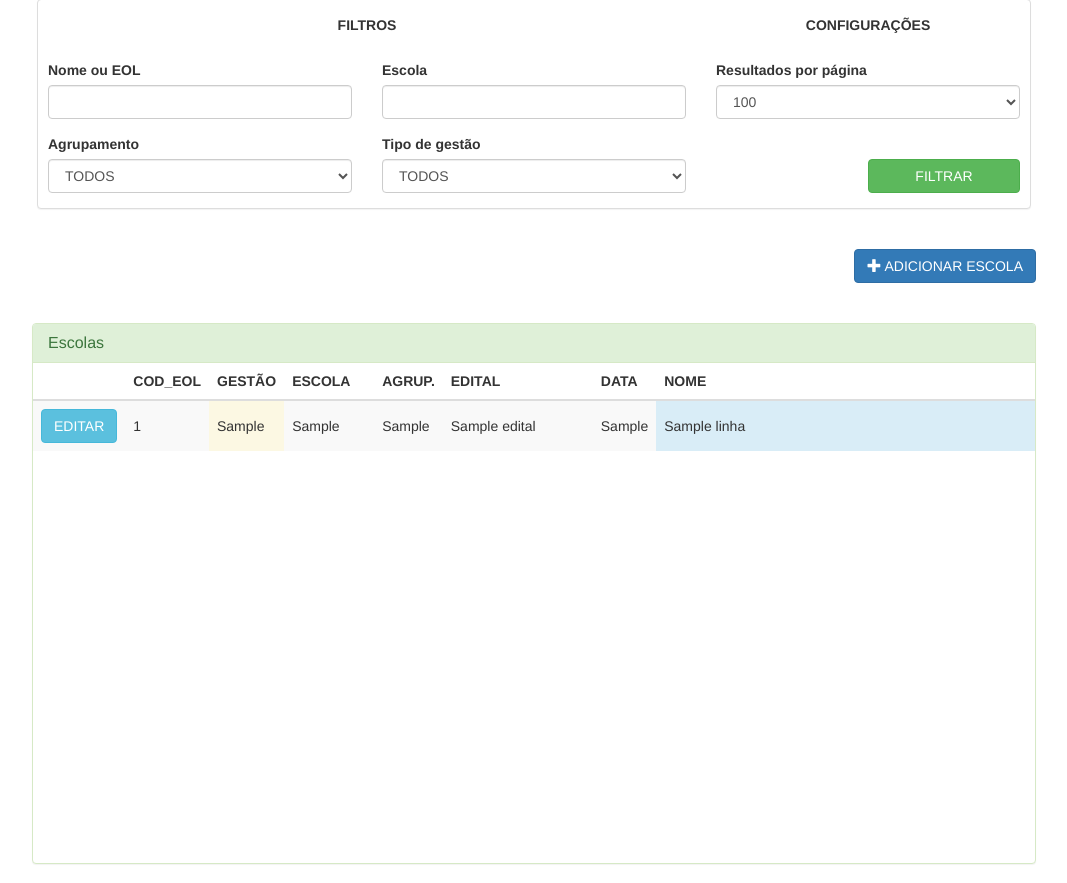
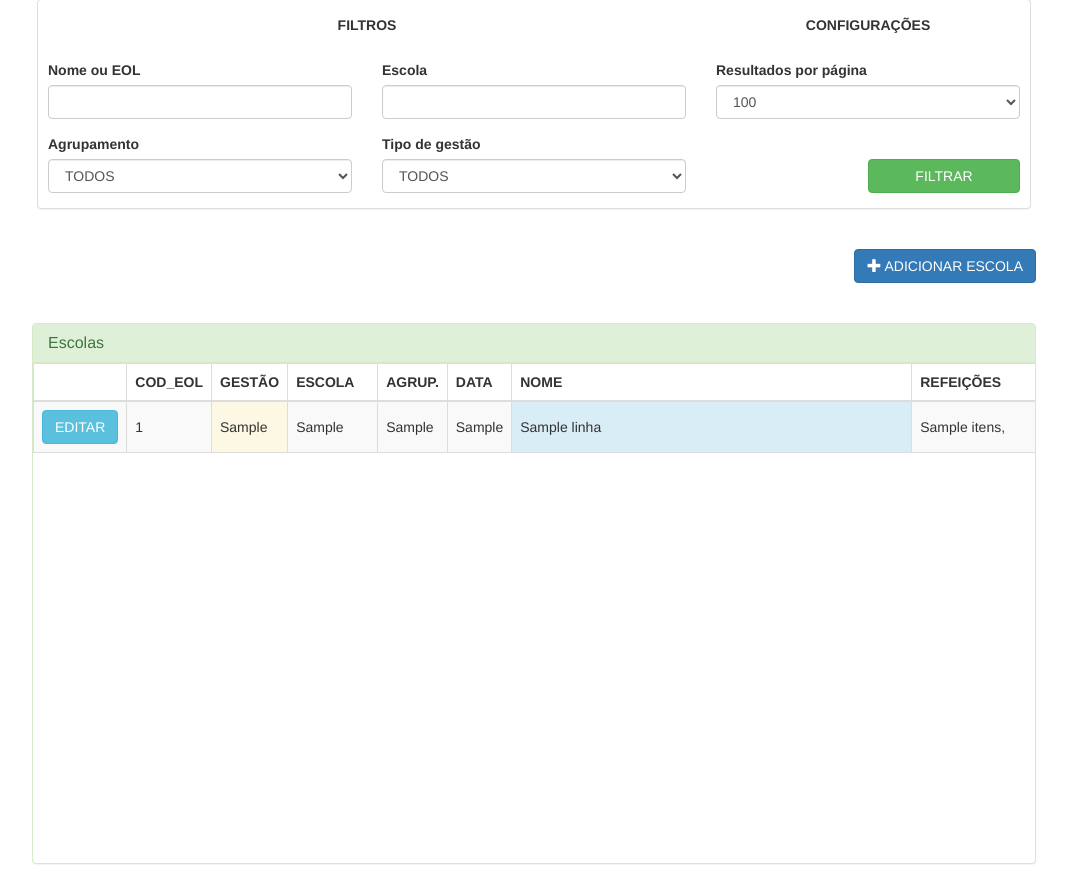
Before and after one commit to prefeiturasp/SME-PratoAberto-Editor, a Flask app: template templates/configuracoes_escola_v2.html in a window 1280 px wide. Shown: the part 113-996 px from the top of the page, without its empty margins (106-1173 px from the left). Run offline with Flask 2, Linux system fonts and the light colour scheme; the template is opened without the code that fills it: most values are stand-ins (such as "Sample title", 1, 10 or a date in 2020); parts of the project's set-up code (start-up, migrations or seed data) failed here and were passed over; some libraries are stand-ins or nearby versions.

Commit message:
Feito : [Prato Aberto] Ocultar colunas para otimização de visão (662)

```diff
--- a/templates/configuracoes_escola_v2.html
+++ b/templates/configuracoes_escola_v2.html
@@ -204,14 +204,14 @@
         </button>
     </div>
 
-    <div class="row">
+    <div class="row main">
         <div class="panel panel-success">
             <div class="panel-heading">
                 <h2 class="panel-title">Escolas</h2>
             </div>
             <div class="table-responsive">
                 <div>
-                    <table class="table table-hover table-striped" id="task-table">
+                    <table class="table table-bordered table-hover table-striped" id="task-table">
                         <thead>
                         <tr>
                             <th style="word-wrap: break-word;"></th>
@@ -219,20 +219,20 @@
                             <th style="word-wrap: break-word;">GESTÃO</th>
                             <th style="word-wrap: break-word;min-width: 90px;max-width: 90px;">ESCOLA</th>
                             <th title="AGRUPAMENTO" style="word-wrap: break-word;">AGRUP.</th>
-                            <th style="word-wrap: break-word;min-width: 150px;max-width: 150px;">EDITAL</th>
+                            <th style="display: none;word-wrap: break-word;min-width: 150px;max-width: 150px;">EDITAL</th>
                             <th style="word-wrap: break-word;">DATA</th>
                             <th  style="word-wrap: break-word;min-width: 400px;max-width: 400px;">NOME</th>
                             <th style="word-wrap: break-word;min-width: 300px;max-width: 300px;">REFEIÇÕES</th>
                             <th style="word-wrap: break-word;min-width: 300px;max-width: 300px;">IDADES</th>
-                            <th style="word-wrap: break-word;min-width: 300px;max-width: 300px;">ENDEREÇO</th>
-                            <th style="word-wrap: break-word;min-width: 150px;max-width: 150px;">BAIRRO</th>
+                            <th style="display: none;word-wrap: break-word;min-width: 300px;max-width: 300px;">ENDEREÇO</th>
+                            <th style="display: none;word-wrap: break-word;min-width: 150px;max-width: 150px;">BAIRRO</th>
                             <th style="display: none; word-wrap: break-word;">LAT</th>
                             <th style="display: none; word-wrap: break-word;">LON</th>
-                            <th style="word-wrap: break-word;">STATUS</th>
+                            <th style="display: none;word-wrap: break-word;">STATUS</th>
                         </tr>
                         </thead>
                         <tbody>
-                        {% for linha in escolas: %}
+                        {% for linha in escolas %}
                         <tr class="item">
                             <td><a class="btn btn-info" onclick='editRow(this)' href="#" data-toggle="modal"
                                    data-target="#xml_form">EDITAR</a></td>
@@ -240,26 +240,26 @@
                             <td class="warning" class="tipo_atendimento">{{ linha['tipo_atendimento'] }}</td>
                             <td class="tipo_unidade">{{ linha['tipo_unidade'] }}</td>
                             <td class="agrupamento">{{ linha['agrupamento_regiao'] }}</td>
-                            <td class="edital">{{ linha['edital'] }}</td>
+                            <td data-edital="{{ linha['edital'] }}" style="display: none;" class="edital">{{ linha['edital'] }}</td>
                             <td class="data">{{ linha['data_inicio_vigencia'] }}</td>
                             <td class="info" class="nome">{{ linha['nome'] }}</td>
                             <td class="default" class="refeicoes">
-                                {% for itens in linha['refeicoes']: %}
+                                {% for itens in linha['refeicoes'] %}
                                     {{ itens }},
                                 {% endfor %}
                             </td>
                             <td class="success" class="idades">
-                                {% for itens in linha['idades']: %}
+                                {% for itens in linha['idades'] %}
                                     {{ itens }},
                                 {% endfor %}
                             </td>
-                            <td title="{{ linha['endereco'] }}" class="endereco">{{ linha['endereco'] }}</td>
-                            <td class="bairro">{{ linha['bairro'] }}</td>
+                            <td style="display: none;" title="{{ linha['endereco'] }}" class="endereco">{{ linha['endereco'] }}</td>
+                            <td style="display: none;" class="bairro">{{ linha['bairro'] }}</td>
                             <td style="display: none" class="lat">{{ linha['lat'] }}</td>
                             <td style="display: none" class="lon">{{ linha['lon'] }}</td>
-                            <td class="status">{{ linha['status']}}</td>
+                            <td style="display: none;" class="status">{{ linha['status']}}</td>
                         </tr>
-                        {% for linha_historico in linha['historico']: %}
+                        {% for linha_historico in linha['historico'] %}
                         <tr class="item" style="display: none;">
                             <td><a value='Delete' onclick='deleteRowModal(this)'><i
                                     style='color:#D9534F;font-size:30px;text-align: center' class='fa'></i></a></td>
@@ -279,12 +279,12 @@
                             <td class="lon" contenteditable='true'>{{ linha_historico['lon'] }}</td>
                             <td class="status" contenteditable='true'>{{ linha_historico['status'] }}</td>
                             <td class="refeicoes" contenteditable='true'>
-                                {% for itens in linha_historico['refeicoes']: %}
+                                {% for itens in linha_historico['refeicoes'] %}
                                 {{ itens }},
                                 {% endfor %}
                             </td>
                             <td class="idades">
-                                {% for itens in linha_historico['idades']: %}
+                                {% for itens in linha_historico['idades'] %}
                                 {{ itens }},
                                 {% endfor %}
                             </td>
@@ -356,23 +356,23 @@
 <!-- Adiciona linhas na tabela -->
 <script>
         function addRow() {
-            $('#task-table').append(
+            $('#task-table').prepend(
                 "<tr class='item' id=''>" +
-                "<td><a class='btn btn-info' onclick='editRow(this)' href='#' data-toggle='modal' data-target='#xml_form'>EDITAR</a></td>" +
-                "<td class='cod_eol' contenteditable='true'>COD EOL</td>" +
-                "<td class='tipo_atendimento' contenteditable='true'>GESTÃO</td>" +
-                "<td class='tipo_unidade' contenteditable='true'>ESCOLA</td>" +
-                "<td class='agrupamento' contenteditable='true'>A DEFINIR</td>" +
-                "<td class='edital' contenteditable='true'>EDITAL </td>" +
-                "<td class='data' contenteditable='true'></td>" +
-                "<td class='nome' contenteditable='true'></td>" +
-                "<td class='endereco' contenteditable='true'></td>" +
-                "<td class='bairro' contenteditable='true'></td>" +
-                "<td class='lat' contenteditable='true'></td>" +
-                "<td class='lon' contenteditable='true'></td>" +
-                "<td class='status' contenteditable='true'></td>" +
-                "<td class='refeicoes' contenteditable='true'></td>" +
-                "<td class='idades' contenteditable='true'></td>" +
+                "<td><a class='btn btn-info btn-sm' onclick='editRow(this)' href='#' data-toggle='modal' data-target='#xml_form'>EDITAR</a>  <a style='cursor:pointer' onclick='delete_row(this)' class='btn btn-danger btn-sm'>Excluir</a></td>" +
+                "<td class='cod_eol' contenteditable='false'>COD EOL</td>" +
+                "<td class='tipo_atendimento' contenteditable='false'>GESTÃO</td>" +
+                "<td class='tipo_unidade' contenteditable='false'>ESCOLA</td>" +
+                //"<td class='agrupamento' contenteditable='false'>A DEFINIR</td>" +
+                //"<td class='edital' contenteditable='false'>EDITAL </td>" +
+                "<td class='data' contenteditable='false'></td>" +
+                "<td class='nome' contenteditable='false'></td>" +
+                //"<td class='endereco' contenteditable='false'></td>" +
+                //"<td class='bairro' contenteditable='false'></td>" +
+                //"<td class='lat' contenteditable='false'></td>" +
+                //"<td class='lon' contenteditable='false'></td>" +
+                //"<td class='status' contenteditable='false'></td>" +
+                "<td class='refeicoes' contenteditable='false'></td>" +
+                "<td class='idades' contenteditable='false'></td>" +
                 "</tr>"
             );
         };
@@ -415,10 +415,12 @@
                     'refeicoes': jQuery.trim(refeicoes),
                     'idades': jQuery.trim(idades)
                 }
-
                 json_dump.push(modificacao)
             });
-            $('#json_dump').attr('value', JSON.stringify(json_dump))
+
+            console.log(json_dump);
+
+            $('#json_dump').attr('value', JSON.stringify(json_dump));
             return true; // return false to cancel form action
 
         });
@@ -437,7 +439,7 @@
                     var tipo_atendimento = $($(this).children('td')[2]).text();
                     var tipo_unidade = $($(this).children('td')[3]).text();
                     var agrupamento = $($(this).children('td')[4]).text();
-                    var edital = $($(this).children('td')[5]).text();
+                    var edital = $($(this).children('td')[5]).attr('data-edital');
                     var data = $($(this).children('td')[6]).text();
                     var nome = $($(this).children('td')[7]).text();
                     var refeicoes = $($(this).children('td')[8]).text();
@@ -482,6 +484,13 @@
         }
 
 </script>
+<script>
+    function delete_row(row){
+        if(confirm('Deseja remover nova escola?')){
+            row.parentElement.parentElement.remove();
+        }
+    }
+</script>
 
 <!-- Adiciona linhas na tabela Modal -->
 <script>
@@ -493,7 +502,7 @@
                 "<td class='tipo_atendimento' contenteditable='true'>Tipo Atendimento</td>" +
                 "<td class='tipo_unidade' contenteditable='true'>Tipo Unidade</td>" +
                 "<td class='agrupamento' contenteditable='true'>Agrupamento</td>" +
-                "<td class='edital' contenteditable='true'>EDITAL1</td>" +
+                "<td class='edital' contenteditable='true'>EDITAL</td>" +
                 "<td class='data' contenteditable='true'>Data</td>" +
                 "<td class='nome' contenteditable='true'>Nome Escola</td>" +
                 "<td class='endereco' contenteditable='true'>Endereço</td>" +
```
